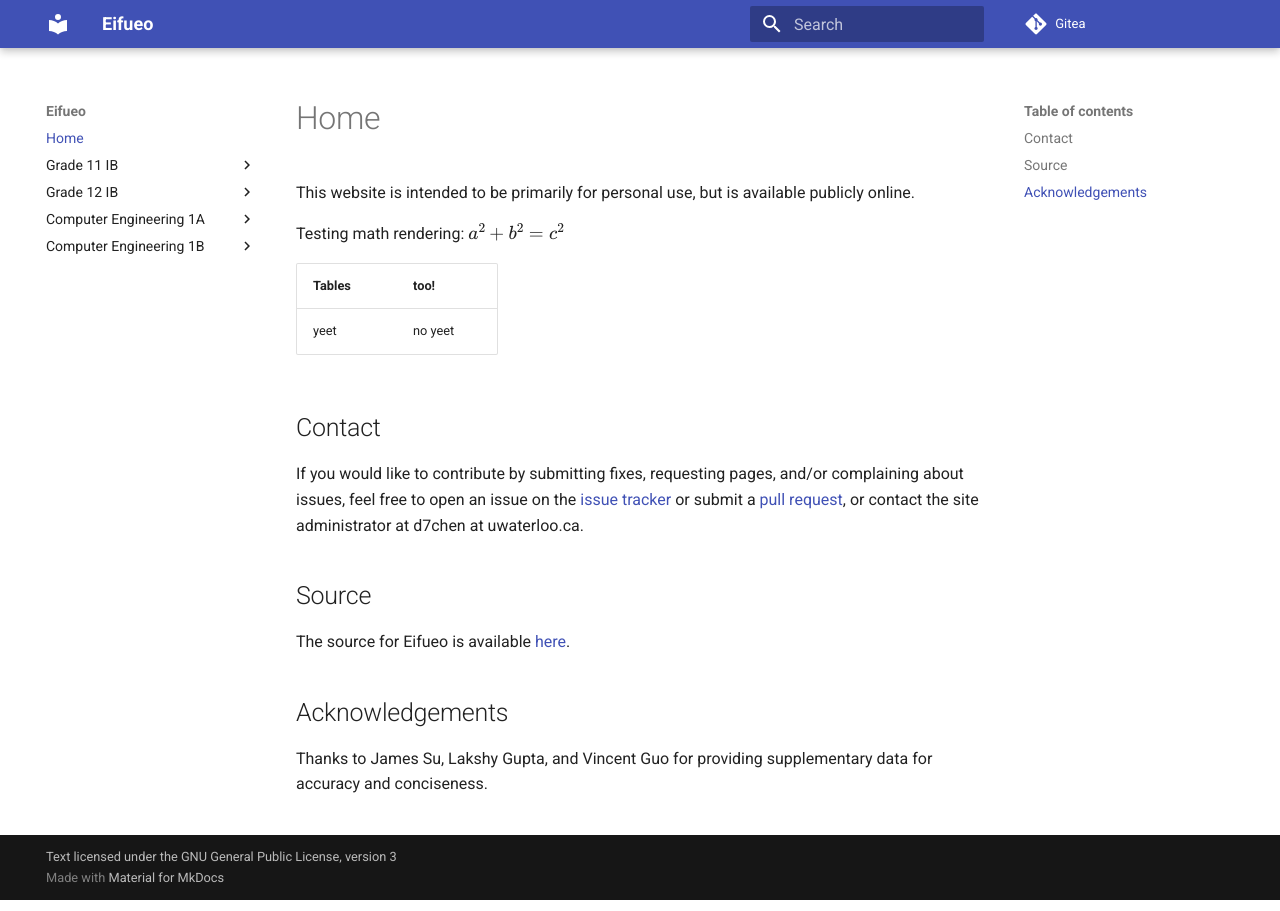
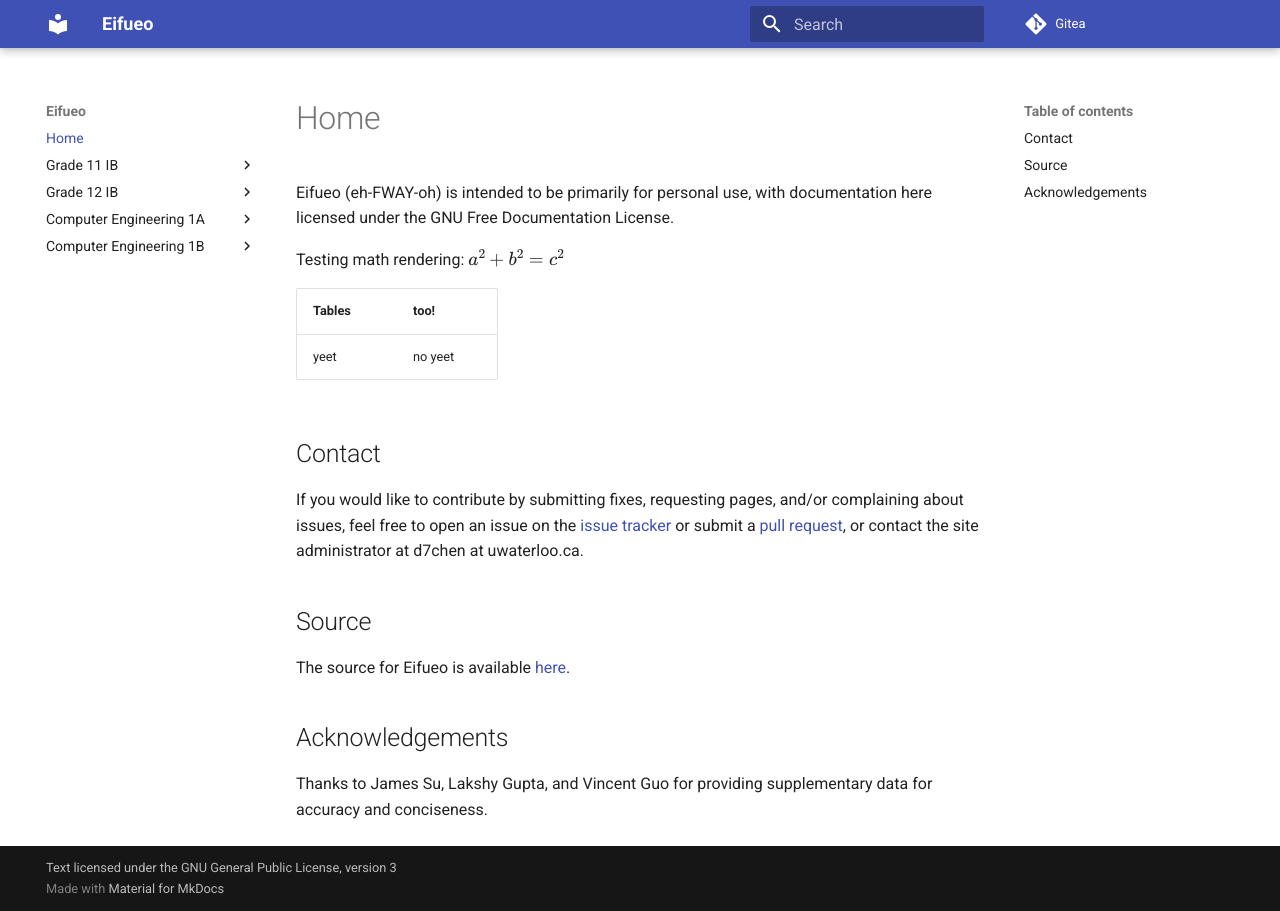
Before and after one commit to potatoeggy/eifueo, an MkDocs documentation site: the page built from docs/index.md, in a window 1280 px wide. Built offline with MkDocs 1.6.1 and Material for MkDocs 9.7.7, drawn with Linux system fonts in a browser that asks for light colours; formulas are drawn with MathJax 3.

Commit message:
index: add eifueo pronunciation
Lots of people pronounce it differently

```diff
--- a/docs/index.md
+++ b/docs/index.md
@@ -1,6 +1,6 @@
 # Home
 
-This website is intended to be primarily for personal use, but is available publicly online.
+Eifueo (eh-FWAY-oh) is intended to be primarily for personal use, with documentation here licensed under the GNU Free Documentation License.
 
 Testing math rendering: $a^2+b^2=c^2$
 
```
